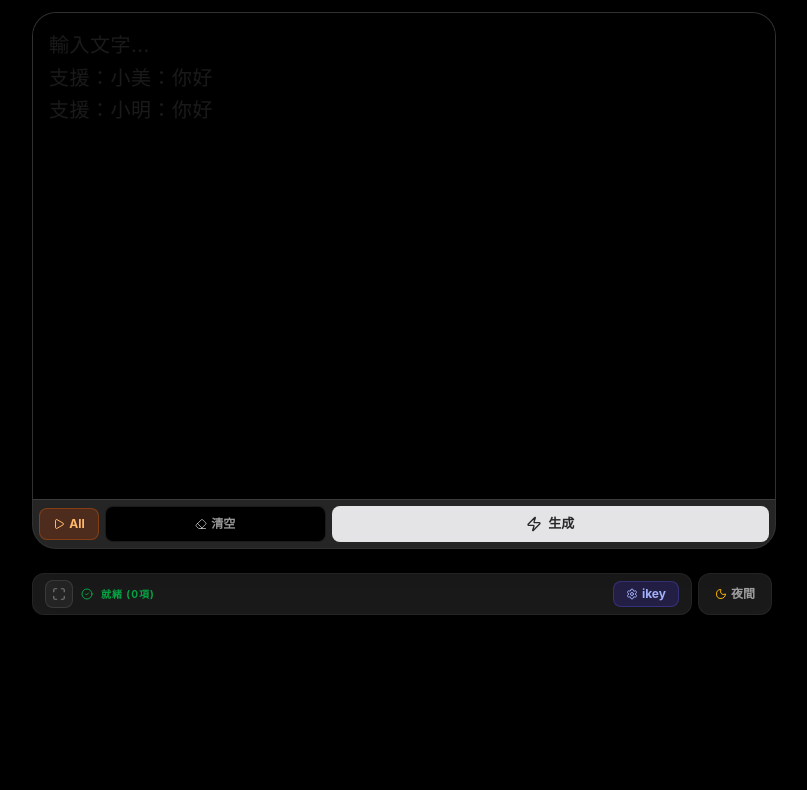
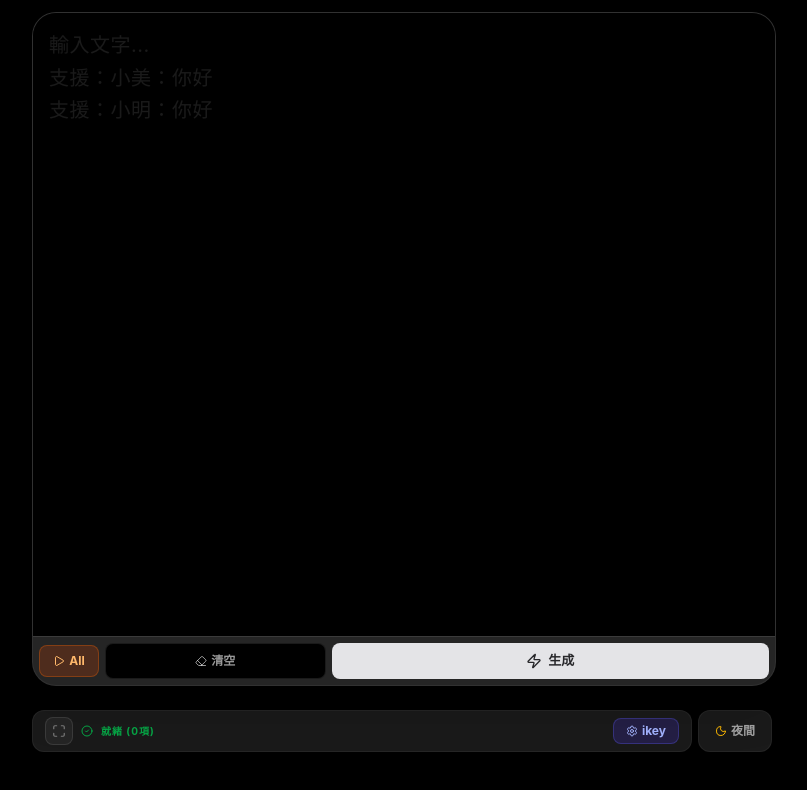
Before and after one commit to larry610413-beep/somni21, a React (Vite) app: page / in a window 1280 px wide. Shown: the top 790 px of the page, without its empty margins (236-1043 px from the left). Built offline with nearby package versions, Linux system fonts and the light colour scheme.

Commit message:
update: 將各別捲動取消，合併為單一直列網頁滑動模式

```diff
--- a/src/App.tsx
+++ b/src/App.tsx
@@ -691,7 +691,7 @@ export default function App() {
       </AnimatePresence>
 
       {/* Main Content */}
-      <div className="w-full h-full max-w-3xl mx-auto px-3 pt-3 pb-4 flex flex-col gap-3 relative min-h-0">
+      <div className="w-full h-full max-w-3xl mx-auto px-3 pt-3 pb-4 flex flex-col gap-3 relative overflow-y-auto">
 
         {/* 1. Input / Playback Section */}
         <div className="relative flex-[1.4] landscape:flex-[2.5] min-h-[30vh] shrink-0 flex flex-col">
@@ -931,7 +931,7 @@ export default function App() {
         </div>
 
         {/* 2. Alarm List */}
-        <div className="flex-1 overflow-y-auto overscroll-contain scroll-smooth flex flex-col gap-2 w-full pr-1 pb-2">
+        <div className="flex flex-col gap-2 w-full pr-1 pb-2">
           {sortedRecords.map(r => (
             <div
               key={r.id}
```
